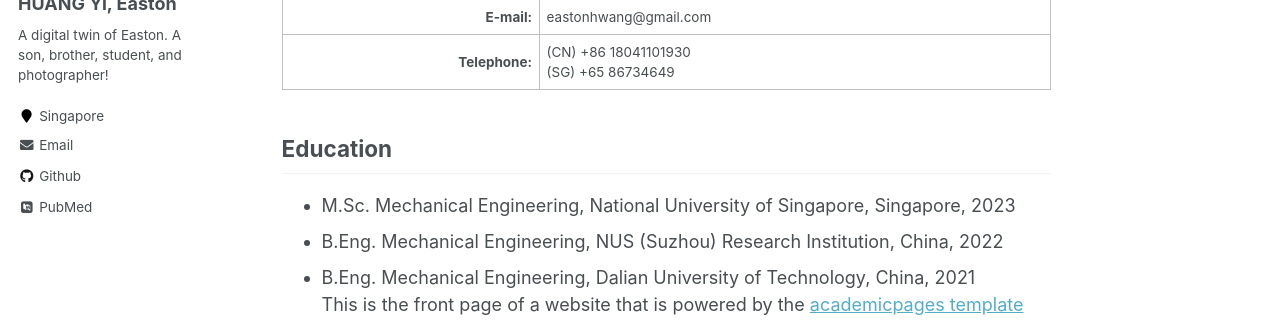
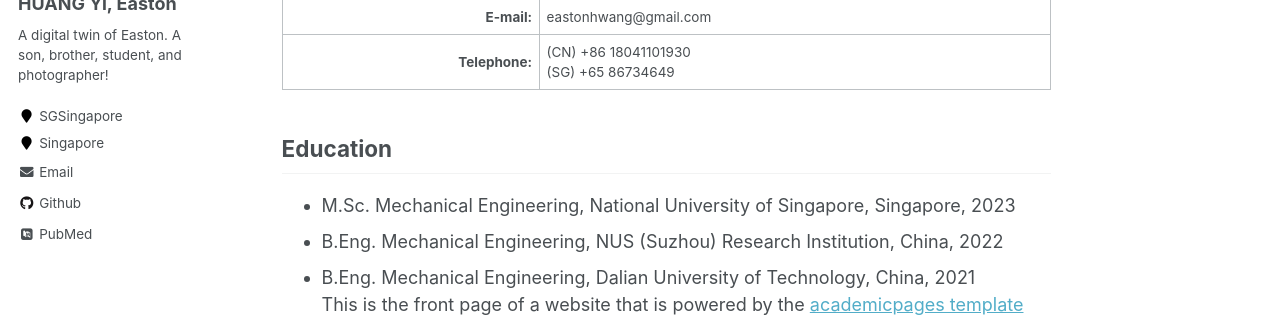
Before and after one commit to easton-hy/easton-hy.github.io, a Jekyll site: the page built from _pages/about.md, in a window 1280 px wide. Shown: the part 375-697 px from the top of the page. Built offline with Jekyll 4.4.1, drawn with Linux system fonts in a browser that asks for light colours; some web fonts are replaced.

Commit message:
Update author-profile.html

```diff
--- a/_includes/author-profile.html
+++ b/_includes/author-profile.html
@@ -22,6 +22,9 @@
   <div class="author__urls-wrapper">
     <button class="btn btn--inverse">Follow</button>
     <ul class="author__urls social-icons">
+      {% if author.location %}
+        <li><i class="fa fa-fw fa-map-marker" aria-hidden="true"></i> SG{{ author.location }}</li>
+      {% endif %}
       {% if author.location %}
         <li><i class="fa fa-fw fa-map-marker" aria-hidden="true"></i> {{ author.location }}</li>
       {% endif %}
```
